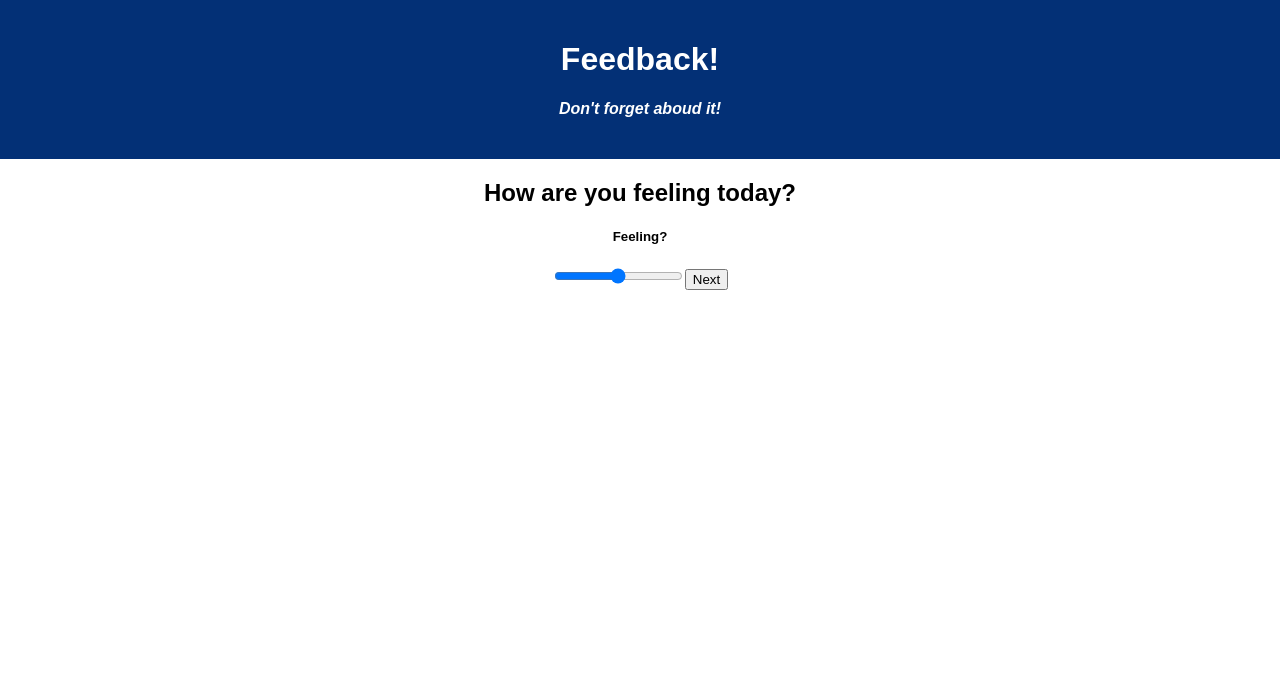
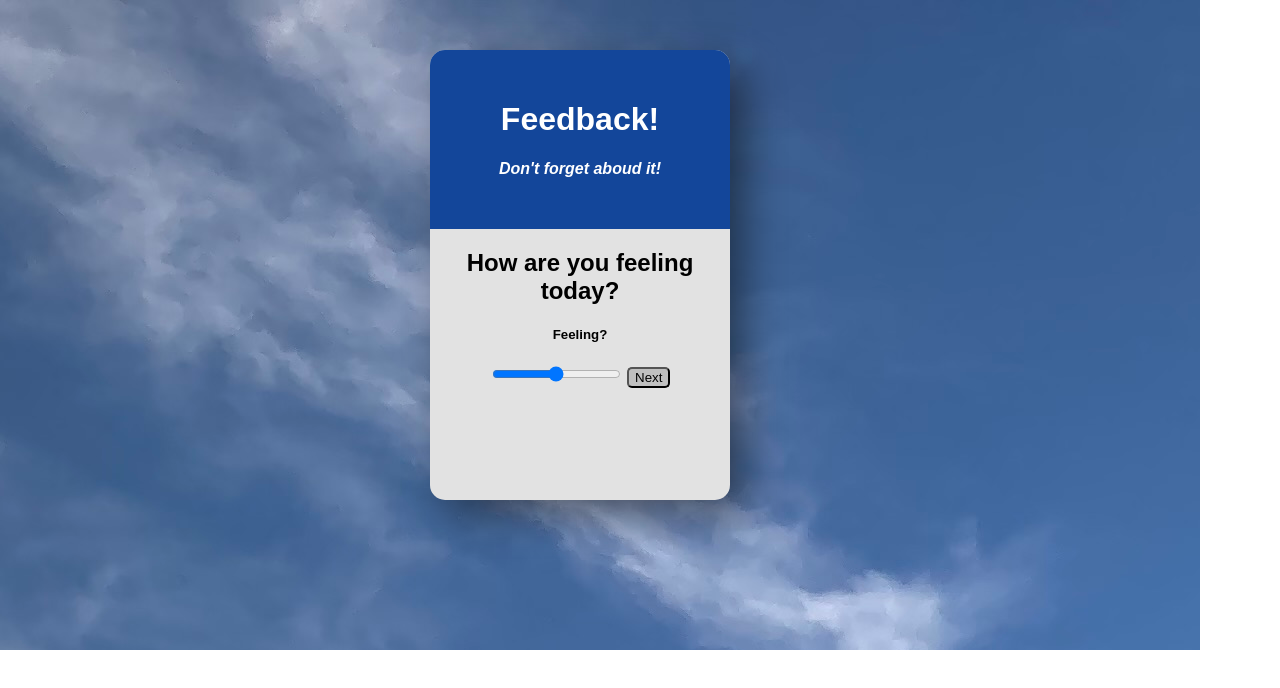
Before and after one commit to colinjaworski/weekend-redux-feedback-loop, a React (Create React App) app: page /#/ in a window 1280 px wide. Shown: the top 688 px of the page. Built offline with nearby package versions, Linux system fonts and the light colour scheme.

Commit message:
added some css styling

```diff
--- a/package.json
+++ b/package.json
@@ -12,6 +12,7 @@
     "react-redux": "^7.2.6",
     "react-router-dom": "^5.3.0",
     "react-scripts": "^5.0.0",
+    "react-table": "^7.7.0",
     "redux": "^4.1.2",
     "redux-logger": "^3.0.6"
   },
--- a/src/components/Admin/Admin.jsx
+++ b/src/components/Admin/Admin.jsx
@@ -1,6 +1,5 @@
 import axios from 'axios';
 import { useState, useEffect } from 'react';
-
 
 
 function Admin() {
@@ -25,20 +24,25 @@ function Admin() {
             });
 
     }
-console.log('the feedback', feedback);
-
+    console.log('the feedback', feedback);
     return (
         <>
-            <h2>Feedback Results</h2>
-            <ul>
-                {/* {feedback.map((feedback, i) => (
-                    <li key={i}>{feedback.feeling}
-                    {feedback.understanding}
-                    {feedback.support}
-                    {feedback.comments}
-                    </li>
-                ))} */}
-            </ul>
+            <h1>Feedback Results!</h1>
+
+            {feedback.map((item) => {
+                const { feeling, understanding, support, comments, id } = item;
+                return (
+                    <div key={id}>
+                        <div>{feeling}</div>
+                        <div>{understanding}</div>
+                        <div>{support}</div>
+                        <div>{comments}</div>
+                    </div>
+                );
+            })
+
+            }
+
         </>
     )
 
--- a/src/components/App/App.css
+++ b/src/components/App/App.css
@@ -1,13 +1,17 @@
 .App {
+  height:650px;
+  width: 1200px;
   text-align: center;
+  background-repeat: no-repeat;
+  object-fit:contain;
 }
 
 .App-header {
-  background-color: #033076;
-  min-height: 70px;
-  padding: 20px;
+  background-color: #033a94ec;
+  padding: 30px;
   color: white;
-  margin-bottom: 20px;
+  border-top-left-radius: 15px;
+  border-top-right-radius: 15px;
 }
 
 .App-title {
@@ -21,3 +25,76 @@
 h4 {
   font-style: italic;
 }
+
+.card {
+  position: relative;
+  left: 430px;
+  top: 50px;
+  background-color: rgb(226, 226, 226);
+  width: 300px;
+  height: 450px;
+  box-shadow: 15px 15px 40px -1px rgba(0, 0, 0, 0.486);
+  border-radius: 15px;
+  cursor:grab
+}
+
+.reviewCard {
+  position: relative;
+  left: 430px;
+  top: 50px;
+  background-color: rgb(226, 226, 226);
+  width: 300px;
+  height: 450px;
+  box-shadow: 15px 15px 40px -1px rgba(0, 0, 0, 0.486);
+  border-radius: 15px;
+  cursor:grab
+
+}
+
+.thanksCard {
+  position: relative;
+  left: 430px;
+  top: 50px;
+  background-color: rgb(226, 226, 226);
+  width: 300px;
+  height: 300px;
+  box-shadow: 15px 15px 40px -1px rgba(0, 0, 0, 0.486);
+  border-radius: 15px;
+  cursor:grab
+
+}
+
+.reviewTable {
+  background-color: rgb(194, 194, 194);
+  padding-top: 5px;
+  padding-bottom: 5px;
+}
+/* buttons==================================================== */
+
+.button {
+  background-color: rgba(126, 126, 126, 0.342);
+  border-radius: 5px;
+  cursor: pointer;
+}
+
+.reviewButton {
+  padding: 5px;
+  margin-top: 30px;
+  background-color: rgba(126, 126, 126, 0.342);
+  border-radius: 5px;
+  cursor: pointer;
+}
+
+.thanksButton {
+  padding: 5px;
+  margin-top: 45px;
+  background-color: rgba(126, 126, 126, 0.342);
+  border-radius: 5px;
+  cursor: pointer;
+}
+
+/* buttons==================================================== */
+
+.slider {
+cursor:grabbing
+}
--- a/src/components/App/App.jsx
+++ b/src/components/App/App.jsx
@@ -15,7 +15,9 @@ function App() {
 
   return (
     <Router>
-      <div className='App'>
+      <div className='App'
+      style={{ backgroundImage: "url(images/IMG-2008.jpg)" }}
+      >
 
         <main>
           <Route path='/' exact>
--- a/src/components/Comments/Comments.jsx
+++ b/src/components/Comments/Comments.jsx
@@ -24,7 +24,7 @@ function Comments() {
 
     return (
 
-        <>
+        <div className = "card">
             <header className='App-header'>
                 <h1 className='App-title'>Feedback!</h1>
                 <h4>Don't forget aboud it!</h4>
@@ -37,8 +37,9 @@ function Comments() {
             value={comments}
             onChange={(event) => setComments(event.target.value)}
             ></input>
-            <button onClick={handleSubmit}>Next</button>
-        </>
+            <button className ="button"
+            onClick={handleSubmit}>Next</button>
+        </div>
     )
 }
 
--- a/src/components/Feeling/Feeling.jsx
+++ b/src/components/Feeling/Feeling.jsx
@@ -27,7 +27,7 @@ function Feeling() {
 
 
     return (
-        <>
+        <div className="card">
             <header className='App-header'>
                 <h1 className='App-title'>Feedback!</h1>
                 <h4>Don't forget aboud it!</h4>
@@ -35,14 +35,20 @@ function Feeling() {
 
             <h2>How are you feeling today?</h2>
             <h5>Feeling?</h5>
+           {/* <span>1</span> */}
             <input
+            className = "slider"
                 type='range' min='1' max='5'
                 label='Feeling'
                 value={feeling}
                 onChange={(event) => setFeeling(event.target.value)}
             ></input>
-            <button onClick={handleSubmit}>Next</button>
-        </>
+            {/* <span>5</span> */}
+            &nbsp;
+            <button className ="button"
+
+            onClick={handleSubmit}>Next</button>
+        </div>
     )
 }
 
--- a/src/components/Review/Review.jsx
+++ b/src/components/Review/Review.jsx
@@ -35,15 +35,22 @@ function Review() {
     // ===== RETURN ======================================= //
     return (
         <>
-            <h4>Review Your Feedback</h4>
-            <ul>
-                <li>Feelings:&nbsp;{currentReview.feeling}</li>
-                <li>Understanding:&nbsp;{currentReview.understanding}</li>
-                <li>Support:&nbsp;{currentReview.support}</li>
-                <li>Comments:&nbsp;{currentReview.comments}</li>
-            </ul>
+        <div className = "reviewCard">
+        <header className='App-header'>
+                <h1 className='App-title'>Thanks!</h1>
+                <h4>Review your feedback</h4>
+            </header>
+            <div className ="reviewTable">
+                <p>Feelings:&nbsp;{currentReview.feeling}</p>
+                <p>Understanding:&nbsp;{currentReview.understanding}</p>
+                <p>Support:&nbsp;{currentReview.support}</p>
+                <p>Comments:&nbsp;{currentReview.comments}</p>
+            </div>
 
-            <button onClick={handleReviewClick}>Next</button>
+            <button
+            className ="reviewButton"
+            onClick={handleReviewClick}>Submit</button>
+            </div>
         </>
     )
 
--- a/src/components/Support/Support.jsx
+++ b/src/components/Support/Support.jsx
@@ -27,7 +27,7 @@ function Support() {
 
     return (
 
-        <>
+        <div className = "card">
             <header className='App-header'>
                 <h1 className='App-title'>Feedback!</h1>
                 <h4>Don't forget aboud it!</h4>
@@ -36,13 +36,15 @@ function Support() {
             <h2>How well are you being supported?</h2>
             <h5>Support?</h5>
             <input
+            className = "slider"
             type='range'min='1' max='5'
             label='Support'
             value={support}
             onChange={(event) => setSupport(event.target.value)}
             ></input>
-            <button onClick={handleSubmit}>Next</button>
-        </>
+            <button className ="button"
+            onClick={handleSubmit}>Next</button>
+        </div>
     )
 }
 
--- a/src/components/ThankYou/ThankYou.jsx
+++ b/src/components/ThankYou/ThankYou.jsx
@@ -11,8 +11,14 @@ function ThankYou() {
     }
     return (
         <>
-            <h2>Thanks for the feedback</h2>
-            <button onClick={handleSubmit}>Leave New Feedback!</button>
+            <div className="thanksCard">
+                <header className='App-header'>
+                    <h1 className='App-title'>Thanks for the feedback!</h1>
+
+                </header>
+                <button className="thanksButton"
+                    onClick={handleSubmit}>Leave New Feedback!</button>
+            </div>
         </>
     )
 }
--- a/src/components/Understanding/Understanding.jsx
+++ b/src/components/Understanding/Understanding.jsx
@@ -26,7 +26,7 @@ function Understanding() {
 	};
 
     return (
-        <>
+        <div className ="card">
             <header className='App-header'>
                 <h1 className='App-title'>Feedback!</h1>
                 <h4>Don't forget aboud it!</h4>
@@ -35,13 +35,15 @@ function Understanding() {
             <h2>How well are you understanding the content?</h2>
             <h5>Understanding?</h5>
             <input
+            className = "slider"
             type='range'min='1' max='5'
             label='Understanding'
             value={understanding}
             onChange={(event) => setUnderstanding(event.target.value)}
             ></input>
-            <button onClick={handleSubmit}>Next</button>
-        </>
+            <button className ="button"
+            onClick={handleSubmit}>Next</button>
+        </div>
     )
 }
 
```
Also changed, not shown: public/images/IMG-2008.jpg (added), 1 other file (tests, documents, lock files or other folders).
